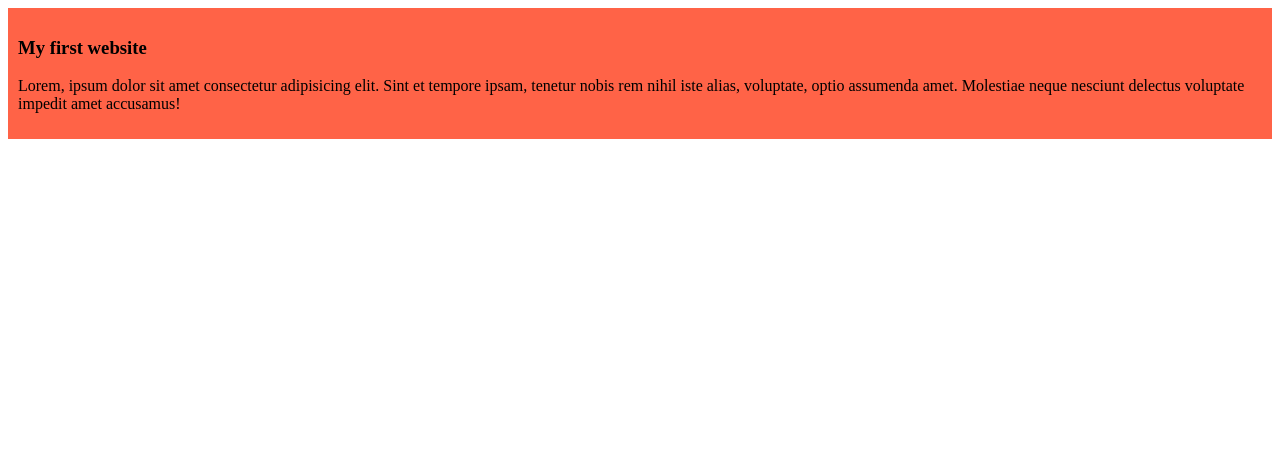
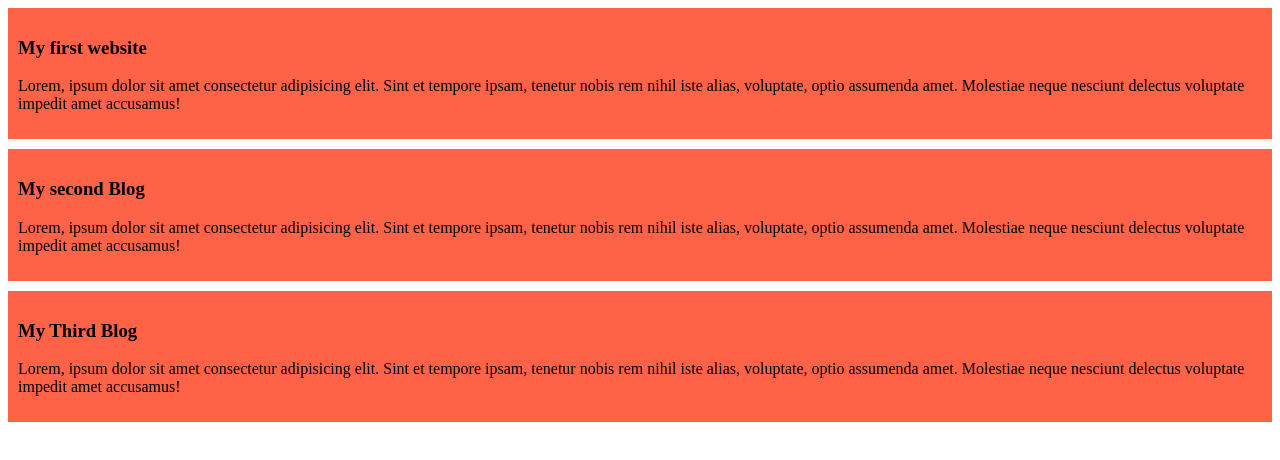
Before and after one commit to Naimul02/my-simple-website, a plain HTML site: page index.html in a window 1280 px wide. Drawn offline with Linux system fonts and the light colour scheme.

Commit message:
commit no3

```diff
--- a/index.html
+++ b/index.html
@@ -12,5 +12,13 @@
           <h3>My first website</h3>
           <p>Lorem, ipsum dolor sit amet consectetur adipisicing elit. Sint et tempore ipsam, tenetur nobis rem nihil iste alias, voluptate, optio assumenda amet. Molestiae neque nesciunt delectus voluptate impedit amet accusamus!</p>
       </div>
+      <div>
+          <h3>My second Blog</h3>
+          <p>Lorem, ipsum dolor sit amet consectetur adipisicing elit. Sint et tempore ipsam, tenetur nobis rem nihil iste alias, voluptate, optio assumenda amet. Molestiae neque nesciunt delectus voluptate impedit amet accusamus!</p>
+      </div>
+      <div>
+          <h3>My Third Blog</h3>
+          <p>Lorem, ipsum dolor sit amet consectetur adipisicing elit. Sint et tempore ipsam, tenetur nobis rem nihil iste alias, voluptate, optio assumenda amet. Molestiae neque nesciunt delectus voluptate impedit amet accusamus!</p>
+      </div>
 </body>
 </html>
--- a/styles/style.css
+++ b/styles/style.css
@@ -1,4 +1,5 @@
 div{
   background-color: tomato;
-  padding : 10px
+  padding : 10px;
+  margin-bottom: 10px;
 }
```
